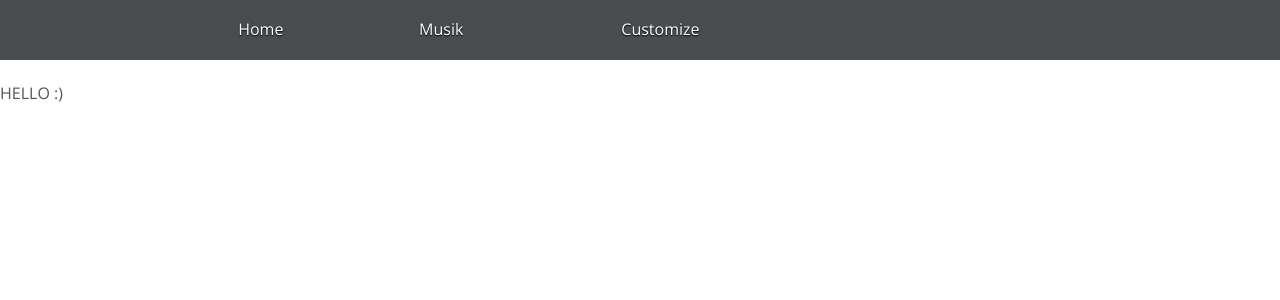
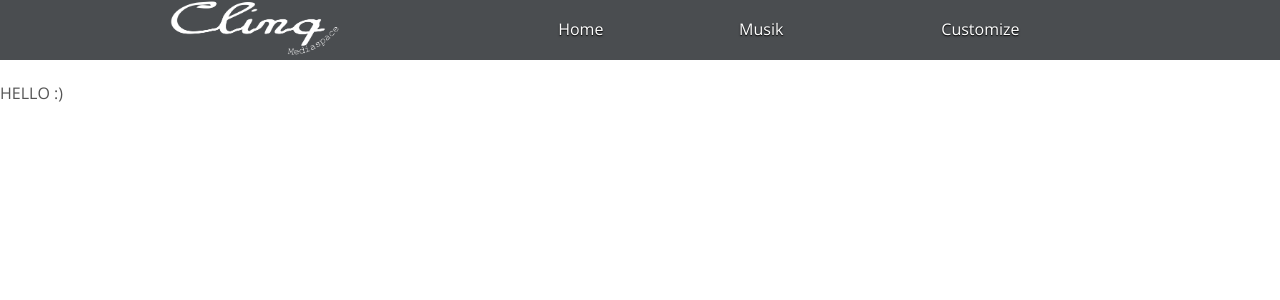
Before and after one commit to Ahn1/Clinq, a Django app: page / in a window 1280 px wide. Shown: the top 300 px of the page. Run offline with Django 3.2, Linux system fonts and the light colour scheme; some libraries are stand-ins or nearby versions.

Commit message:
Add logo

```diff
--- a/web/clinq/templates/master.html
+++ b/web/clinq/templates/master.html
@@ -26,6 +26,11 @@
 	<nav id="navbar-main-nav" class="navbar">
 		<div class="row navbar" id="nav1">
 			<a class="toggle" gumby-trigger="#nav1 > ul" href="#"><i class="icon-menu"></i></a>
+			<h1 class="four columns logo">
+				<a href="/">
+					<img src="{% static 'img/logo.png' %}" gumby-retina />
+				</a>
+			</h1>
 			<ul class="eight columns">
 				<li><a href="#">Home</a></li>
 				<li>
@@ -33,7 +38,7 @@
 					<div class="dropdown">
 						<ul>
 							<li><a href="#">By artist</a></li>
-							<li><a href="#">By Album</a></li>
+							<li><a href="#">By album</a></li>
 						</ul>
 					</div>
 				</li>
```
Also changed, not shown: web/clinq/static/img/logo.png (added).
